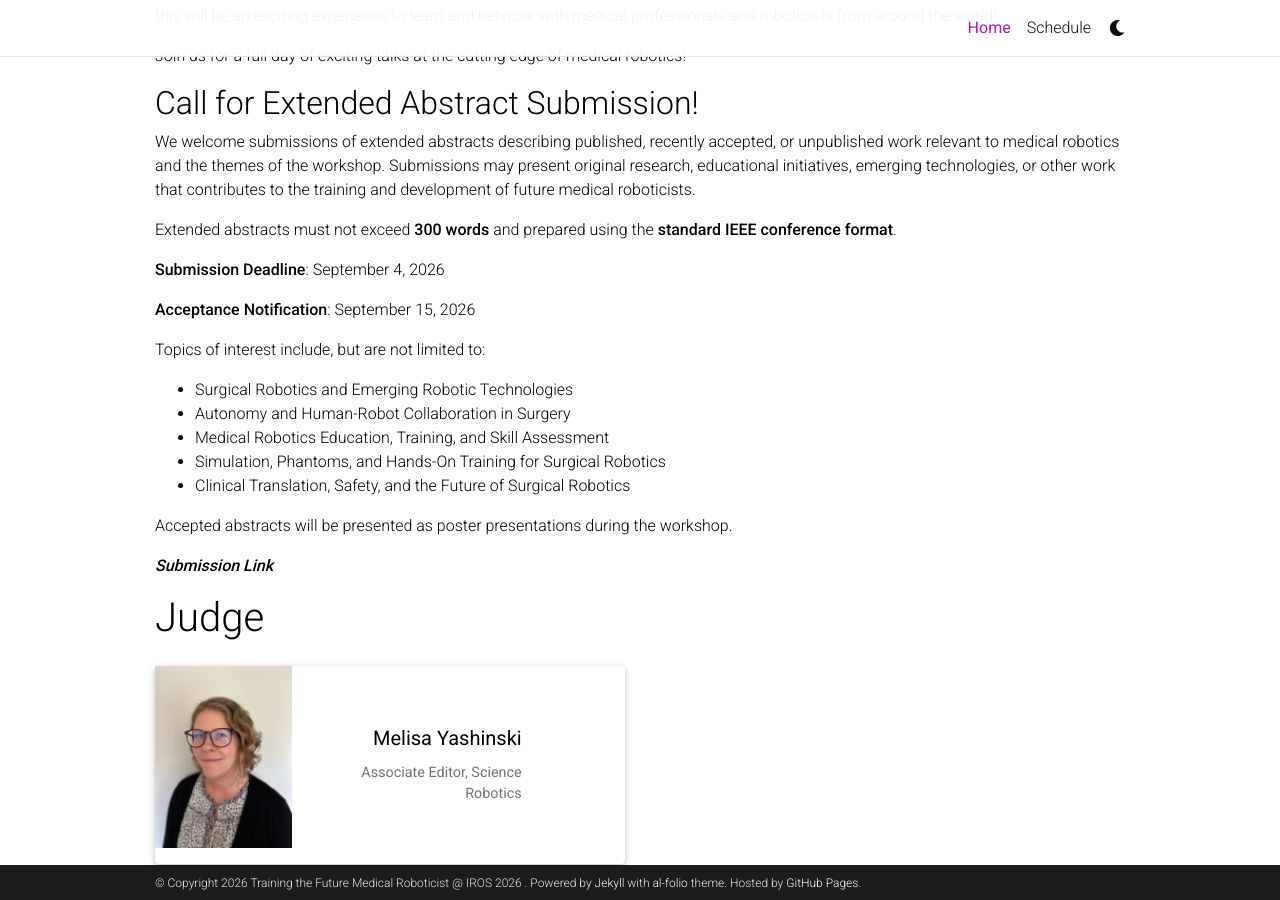
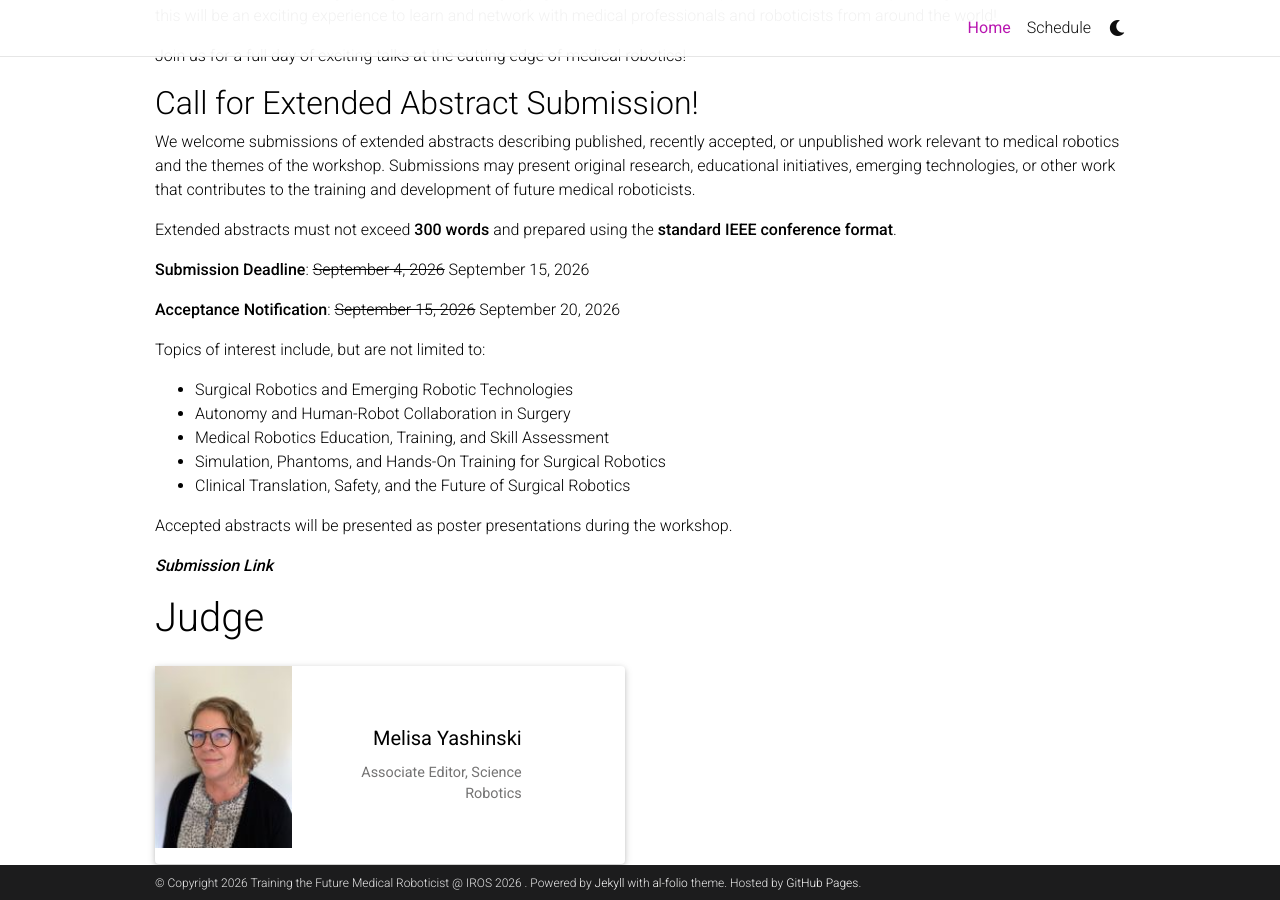
Before and after one commit to future-med-roboticist/future-med-roboticist.github.io, a Jekyll site: the page built from _pages/home.md, in a window 1280 px wide and 900 px high, scrolled down 513 px. Built offline with Jekyll 4.4.1, drawn with Linux system fonts in a browser that asks for light colours; full-size pictures stand in for the smaller copies a plugin makes; comment, search, counter and statistics services are not loaded; a style sheet for code colours, icons or effects is not loaded.

Commit message:
Update home.md

```diff
--- a/_pages/home.md
+++ b/_pages/home.md
@@ -23,9 +23,9 @@ We welcome submissions of extended abstracts describing published, recently acce
 
 Extended abstracts must not exceed **300 words** and prepared using the **standard IEEE conference format**.
 
-**Submission Deadline**: September 4, 2026
+**Submission Deadline**: ~~September 4, 2026~~ September 15, 2026
 
-**Acceptance Notification**: September 15, 2026
+**Acceptance Notification**: ~~September 15, 2026~~ September 20, 2026
 
 Topics of interest include, but are not limited to:
 
```
